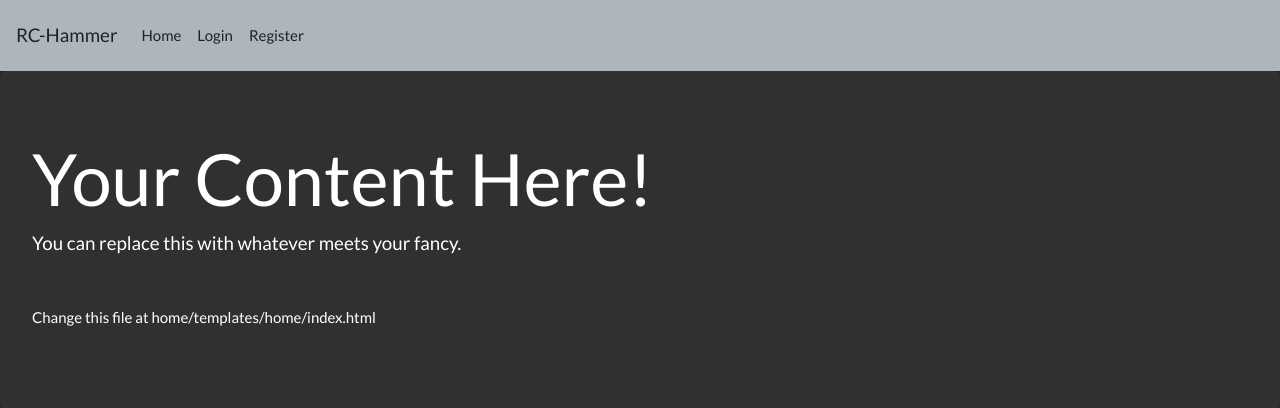
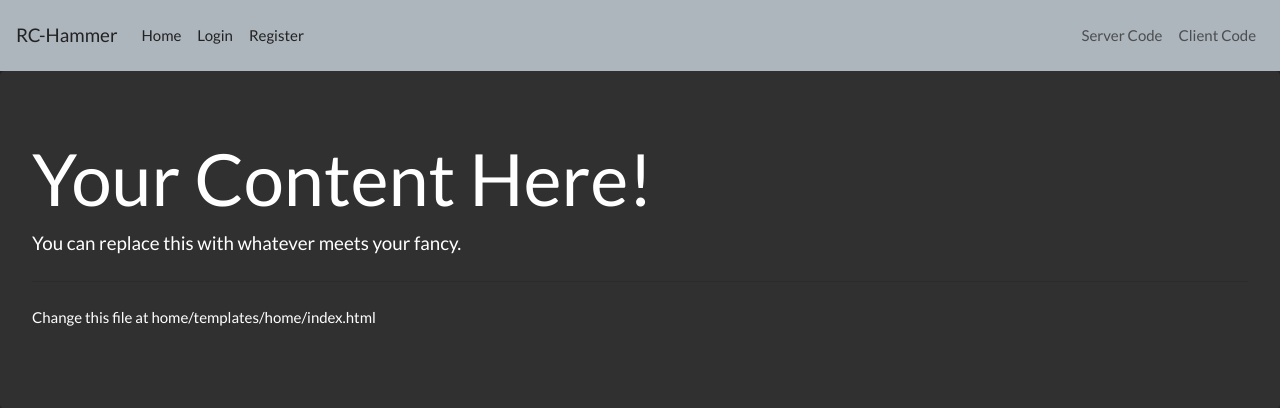
Before and after one commit to MurphyWants/rc-hammer-django, a Django app: template home/templates/home/index.html in a window 1280 px wide. Shown: the top 408 px of the page. Run offline with Django 3.2, Linux system fonts and the light colour scheme; the template is opened without the code that fills it, so the values that code supplies are empty; some libraries are stand-ins or nearby versions.

Commit message:
updated navbar

```diff
--- a/templates/bootstrap_dark/base.html
+++ b/templates/bootstrap_dark/base.html
@@ -40,6 +40,17 @@
 
       {% endif %}
     </ul>
+
+    <ul class="navbar-nav ml-auto">
+            <li class="nav-item">
+                <a class="nav-link" href="https://github.com/MurphyWants/rc-hammer-django" data-target="#myModal" data-toggle="modal">Server Code</a>
+            </li>
+
+            <li class="nav-item">
+                <a class="nav-link" href="https://github.com/MurphyWants/rc-hammer-client" data-target="#myModal" data-toggle="modal">Client Code</a>
+            </li>
+    </ul>
+
   </div>
 </nav>
 
```
